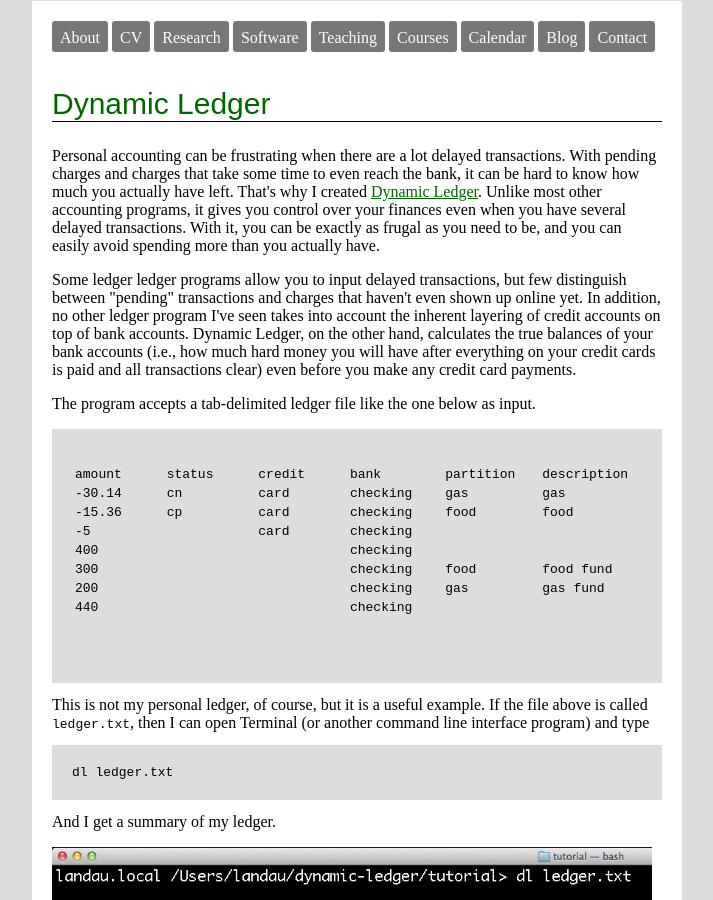
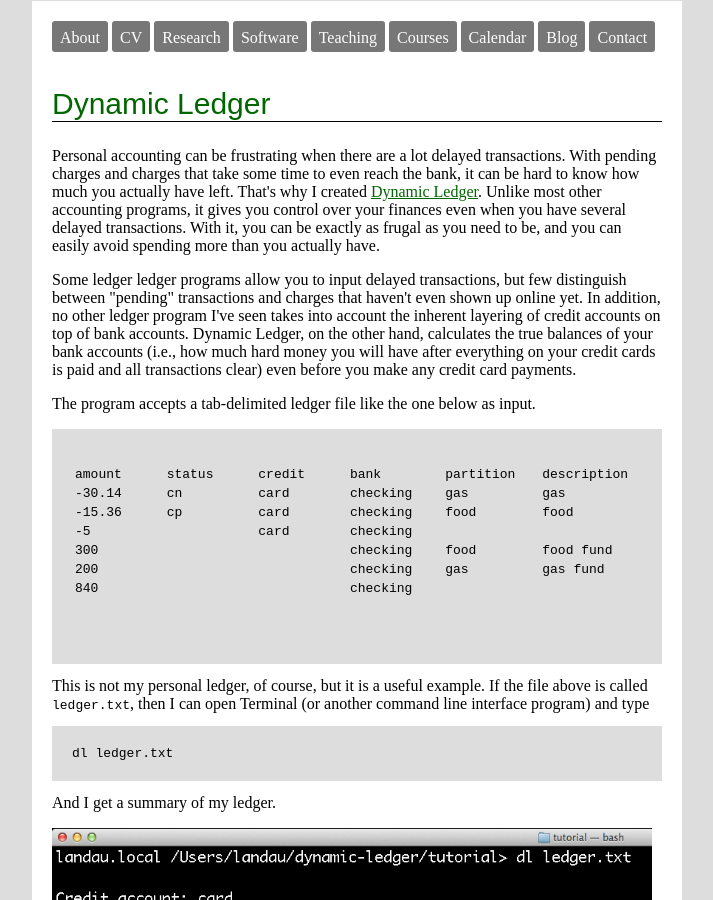
Before and after one commit to wlandau/wlandau.github.io, a Jekyll site: the page built from _posts/2013-12-21-Dynamic-Ledger.html, in a window 1280 px wide and 900 px high. Shown: the whole window, without its empty margins (283-996 px from the left). Built offline with Jekyll 4.4.1, drawn with Linux system fonts in a browser that asks for light colours; nearby versions of some CDN libraries; comment, search, counter and statistics services are not loaded.

Commit message:
edited post

```diff
--- a/_posts/2013-12-21-Dynamic-Ledger.html
+++ b/_posts/2013-12-21-Dynamic-Ledger.html
@@ -65,14 +65,6 @@
 <td width="100"></td>
 </tr>
 <tr>
-<td width="100">400</td>
-<td width="100"></td>
-<td width="100"></td>
-<td width="100">checking</td>
-<td width="100"></td>
-<td width="100"></td>
-</tr>
-<tr>
 <td width="100">300</td>
 <td width="100"></td>
 <td width="100"></td>
@@ -89,7 +81,7 @@
 <td width="100">gas fund</td>
 </tr>
 <tr>
-<td width="100">440</td>
+<td width="100">840</td>
 <td width="100"></td>
 <td width="100"></td>
 <td width="100">checking</td>
```
